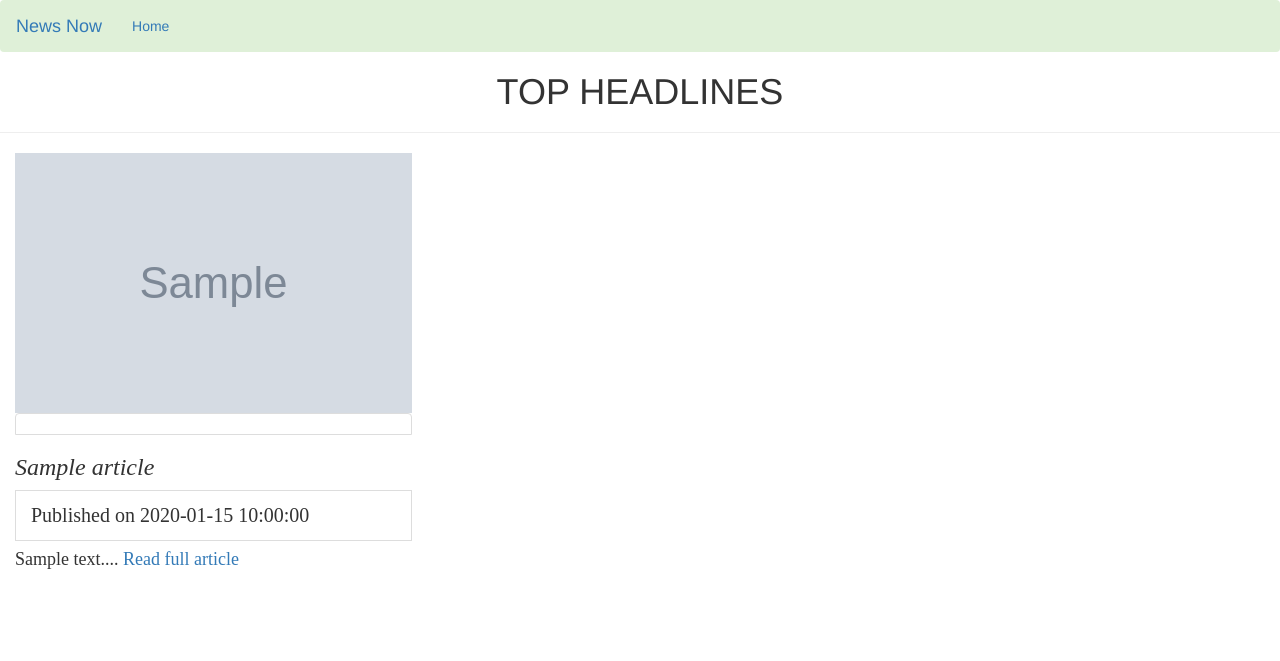
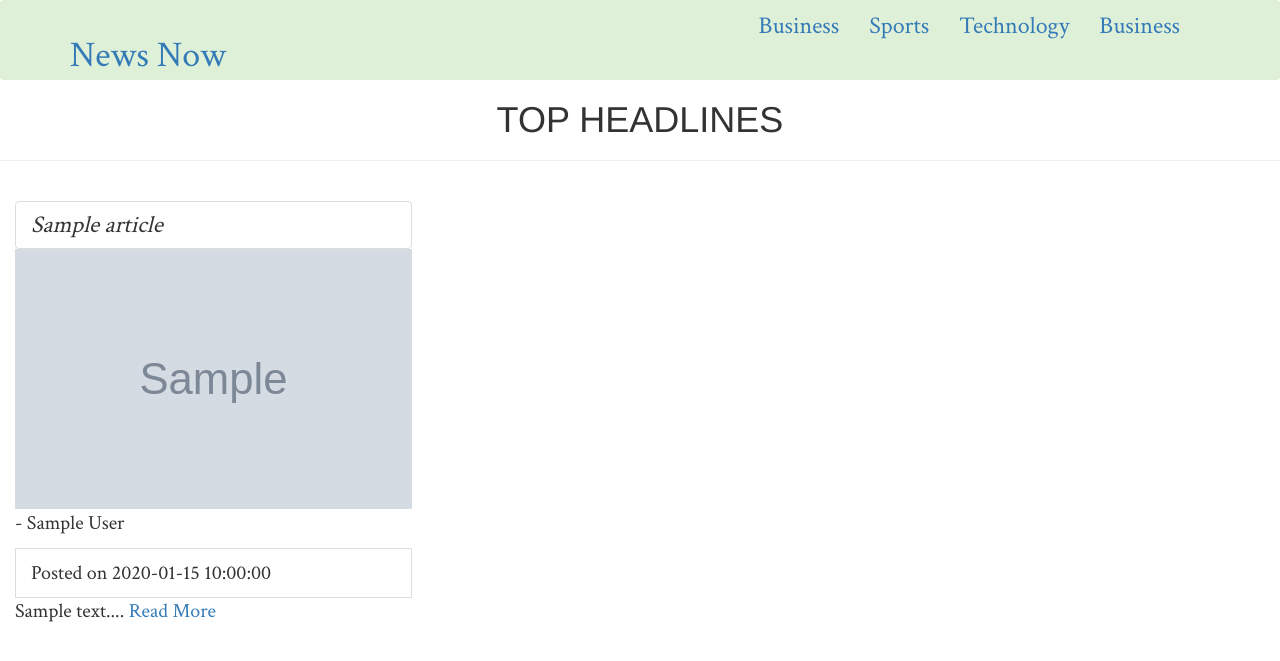
Before and after one commit to TonyKioko/NewsHighlight, a Flask app: template app/templates/articles.html in a window 1280 px wide. Shown: the top 661 px of the page. Run offline with Flask 2, Linux system fonts and the light colour scheme; the template is opened without the code that fills it: most values are stand-ins (such as "Sample title", 1, 10 or a date in 2020); grey boxes marked "Sample" are stand-in pictures; parts of the project's set-up code (start-up, migrations or seed data) failed here and were passed over; some libraries are stand-ins or nearby versions.

Commit message:
navbar fixed

```diff
--- a/app/config.py
+++ b/app/config.py
@@ -6,6 +6,8 @@
     NEWS_API_BASE_URL = 'https://newsapi.org/v2/sources?category={}&apiKey={}'
     # ARTICLES_URL ='https://newsapi.org/v2/everything?q={}&apiKey={}'
     ARTICLES_URL ='https://newsapi.org/v2/top-headlines?sources={}&apiKey={}'
+    HEADLINES_URL ='https://newsapi.org/v2/top-headlines?language={}&apiKey={}'
+    # https://newsapi.org/v2/top-headlines?language=en&apiKey=3f7ad7ad6ae546a28feead545feea3c4
     # NEWS_API_BASE_URL = 'https://newsapi.org/v2?sources={}&apiKey={}'
     # NEWS_API_BASE_URL = 'https://newsapi.org/v2/?sources={}&apiKey={}'
     # NEWS_API_BASE_URL = 'https://newsapi.org/v2/{}?sources={}&apiKey={}'
--- /dev/null
+++ b/app/static/css/styles.css
@@ -0,0 +1,4 @@
+h2{
+    font-size: 80px;
+    color:red;
+}
--- a/app/templates/articles.html
+++ b/app/templates/articles.html
@@ -1,7 +1,9 @@
 {% extends 'base.html'%}
 {% import 'macros.html' as macro%}
-<link href="https://fonts.googleapis.com/css?family=Crimson+Text|Old+Standard+TT|Roboto" rel="stylesheet">
-
+{% block styles%}
+    {{ super() }}
+    <link rel="stylesheet" href="{{url_for('static',filename='css/styles.css')}}">
+{% endblock %}
 
 {% block content %}
 
--- a/app/templates/base.html
+++ b/app/templates/base.html
@@ -1,4 +1,11 @@
 {% extends 'bootstrap/base.html' %}
+
+{% block styles%}
+            {{ super() }}
+            <link href="https://fonts.googleapis.com/css?family=Crimson+Text|Old+Standard+TT|Roboto" rel="stylesheet">
+            <link rel="stylesheet" href="{{url_for('static',filename='css/styles.css')}}">
+{% endblock %}
+
 
 <!-- Navbar block  -->
 {% block navbar %}
--- a/app/templates/index.html
+++ b/app/templates/index.html
@@ -2,6 +2,7 @@
 {% import 'macros.html' as macro%}
 
 {% extends 'base.html'%}
+
 
 
 {% block content %}
--- a/app/templates/macros.html
+++ b/app/templates/macros.html
@@ -32,19 +32,24 @@
 
     <div class="col-md-4" style="font-family: 'Crimson Text', serif;font-size:20px">
             <div class="card" style="height:200px;">
+                <div class="card-header">
+                        <h3 class="list-group-item"><em>{{article.title}}</em></h3>
+                </div>
                 <a href="{{article.url}}" target="_blank">
-                    <img class="card-img-top" src="{{article.image}}" alt="Image of {{article.title}}" style="height:260px;width:100%;">
+                    <img class="card-img-top m-b-4" id="article-img" src="{{article.image}}" alt="Image of {{article.title}}" style="height:260px;width:100%;">
+
                 </a>
                 <div class="card-body">
                     <div class="card-text">
                             <ul class="list-group list-group-flush">
-                                    <p class="list-group-item"><h3><em>{{article.title}}</em></h3></p>
-                                    <p class="list-group-item">Published on {{article.date}}</p>
-                                    <h4 class="card-link">
+                                    <!-- <p class="list-group-item"><h3><em>{{article.title}}</em></h3></p> -->
+                                    <p>- {{article.author}}</p>
+                                    <p class="list-group-item">Posted on {{article.date}}</p>
+                                    <p class="card-link">
                                             {{article.description|truncate(160)}}...
-                                                <span><a href="{{article.url}}" target="_blank">Read full article</a></span>
+                                                <span><a href="{{article.url}}" target="_blank">Read More</a></span>
 
-                                        </h4>
+                                    </p>
 
 
                             </ul>
@@ -64,6 +69,8 @@
             <br>
             <br>
             <br>
+            <br>
+            <br>
     </div>
 
     {% endfor %}
--- a/app/templates/navbar.html
+++ b/app/templates/navbar.html
@@ -1,5 +1,6 @@
-<div class="navbar navbar-success bg-success" role="navigation">
-        <div class="container-fluid">
+
+<div class="navbar navbar-success bg-success" role="navigation" style="height:80px;width:100%;font-family:'Crimson Text', serif;font-size:24px;line-height:100px;">
+        <div class="container">
             <div class="navbar-header">
                 <button type="button" class="navbar-toggle" data-toggle="collapse" data-target=".navbar-collapse">
                   <span class="sr-only">Toggle navigation</span>
@@ -7,11 +8,15 @@
                   <span class="icon-bar"></span>
                   <span class="icon-bar"></span>
                 </button>
-                <a class="navbar-brand" href="/"> News Now </a>
+                <a class="navbar-brand" href="/"><h1>News Now</h1></a>
             </div>
             <div class="navbar-collapse collapse">
-                <ul class="nav navbar-nav">
-                    <li><a href="/">Home</a></li>
+                <ul class="nav navbar-nav pull-right">
+                    <!-- <li><a href="/">Home</a></li> -->
+                    <li class="pt-20"><a href="/#business">Business</a></li>
+                    <li><a href="/#sportd">Sports</a></li>
+                    <li><a href="/#technology">Technology</a></li>
+                    <li><a href="/#business">Business</a></li>
             </div>
 
         </div>
--- /dev/null
+++ b/app/templates/topheadlines.html
@@ -0,0 +1,5 @@
+<ul>
+    {% for article in headlines %}
+    <li>{{ article.title}}</li>
+    {{% endfor %}}
+</ul>
```
Also changed, not shown: app/requests.py (+18 -0 lines), app/views.py (+14 -1 lines).
